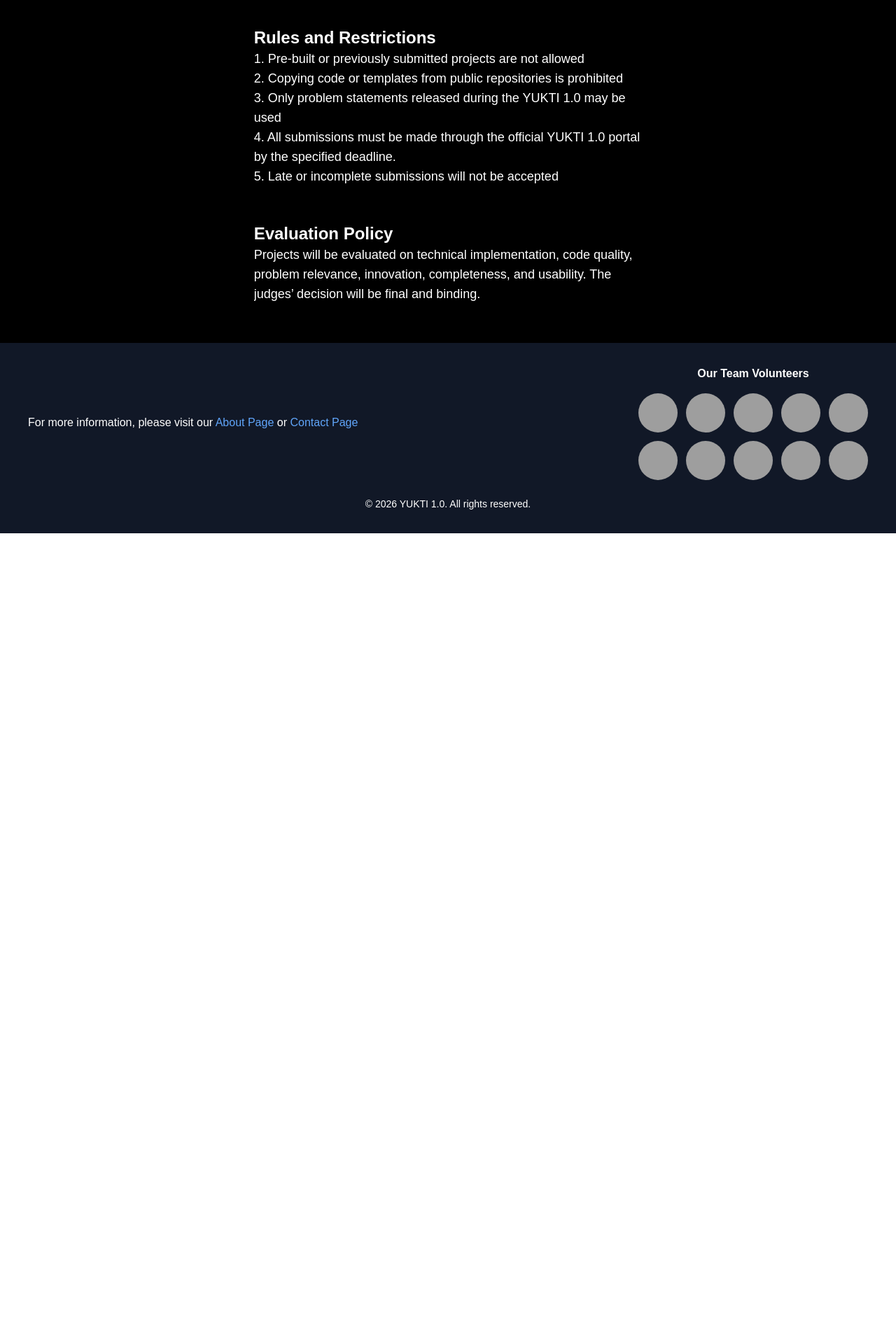
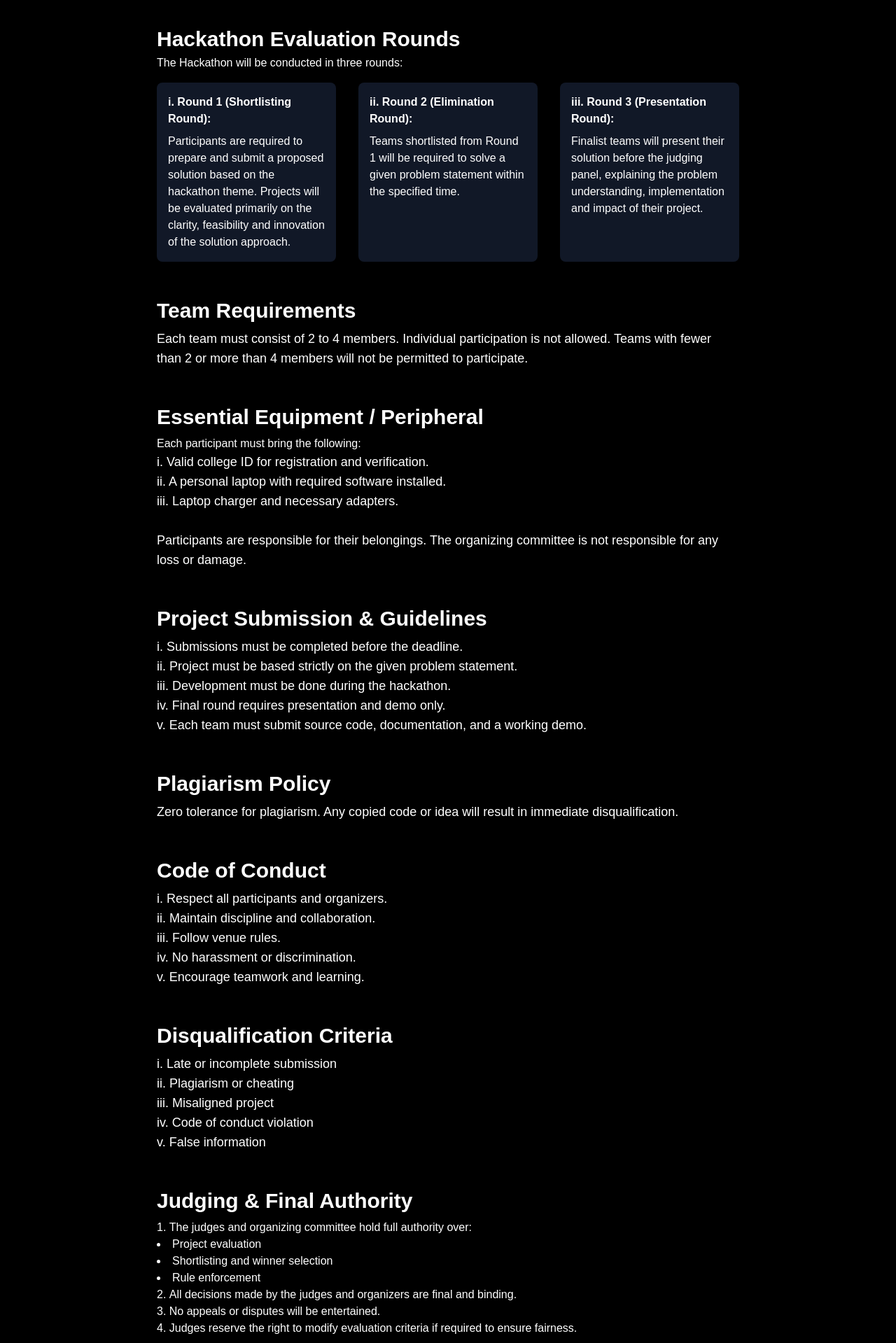
Before and after one commit to RajAdityaCoder/Yukti-hackathon, a React (Create React App) app: page /rules in a window 1280 px wide. Shown: the part 521-2440 px from the top of the page at 70% size. Before the commit the page ends 1283 px from the top, so only its background shows below. Built offline with nearby package versions, Linux system fonts and the light colour scheme; grey boxes are pictures that could not be loaded.

Commit message:
final commit

```diff
--- a/src/pages/prizes.js
+++ b/src/pages/prizes.js
@@ -4,37 +4,58 @@ import prize from "../assets/InShot_20260204_145801391.png";
 
 const Prizes = () => {
   return (
-    <div className="flex flex-col justify-center items-center bg-black w-[100%] lg:text-base sm:text-sm gap-4">
-      <div className="flex flex-col justify-center items-center gap-4 mb-32">
-        <img src={logo} alt="logo" width={500} height={500} />
-        <h1 className="font-bold text-2xl text-white">Prizes</h1>
-        <hr className="w-1/2 border-t-2 border-white" />
-        <p className="text-lg text-center text-white">
+    <div className="flex flex-col items-center justify-center bg-black w-full gap-4 px-4">
+      <div className="flex flex-col items-center gap-6 mb-32 w-full">
+        <img
+          src={logo}
+          alt="logo"
+          className="w-64 lg:w-[500px] h-auto drop-shadow-[0_0_30px_rgba(140,82,255,0.4)]"
+        />
+
+        <h1 className="font-bold text-3xl text-white tracking-wide">
+          🏆 Prizes
+        </h1>
+
+        <hr className="w-1/2 border-t-2 border-white/30" />
+
+        <p className="text-lg text-center text-white/80 max-w-2xl">
           Prizes will be distributed to the top 3 teams based on the judging
           criteria.
         </p>
-        <div className="flex flex-col justify-between items-center gap-4">
-          <img className="w-auto h-96" src={prize} alt="Prizes" />
-          <div className="flex flex-row justify-between items-center w-11/12 gap-4">
-            <div className="flex flex-col justify-between items-center gap-2">
-              <p className="text-white text-2xl font-bold">First Place</p>
-              <p className="text-white text-2xl font-bold">₹10,000</p>
+
+        {/* Prize Image */}
+        <img
+          src={prize}
+          alt="Prizes"
+          className="w-full max-w-md lg:max-w-xl h-auto rounded-xl
+                     shadow-[0_0_40px_rgba(140,82,255,0.25)]
+                     hover:scale-105 transition-all duration-500"
+        />
+
+        <div className="flex flex-col lg:flex-row justify-between items-center w-full max-w-3xl gap-6 mt-6">
+          {[
+            { title: "🥇 First Place", amount: "₹10,000" },
+            { title: "🥈 Second Place", amount: "₹5,000" },
+            { title: "🥉 Third Place", amount: "₹2,100" },
+          ].map((item, i) => (
+            <div
+              key={i}
+              className="flex flex-col items-center gap-2 px-8 py-6 rounded-2xl
+                         bg-white/5 backdrop-blur-md border border-white/10
+                         hover:border-[#8c52ff] hover:shadow-[0_0_25px_rgba(140,82,255,0.4)]
+                         hover:-translate-y-2 transition-all duration-300"
+            >
+              <p className="text-white text-xl font-bold">{item.title}</p>
+              <p className="text-[#8c52ff] text-2xl font-extrabold">
+                {item.amount}
+              </p>
             </div>
-            <div className="flex flex-col justify-between items-center gap-2">
-              <p className="text-white text-2xl font-bold">Second Place</p>
-              <p className="text-white text-2xl font-bold">₹5,000</p>
-            </div>
-            <div className="flex flex-col justify-between items-center gap-2">
-              <p className="text-white text-2xl font-bold">Third Place</p>
-              <p className="text-white text-2xl font-bold">₹2,100</p>
-            </div>
-          </div>
+          ))}
         </div>
-        <div className="flex flex-col justify-between items-center mt-8 mb-8">
-          <p className="text-white text-lg">
-            All other participants will receive a certificate of participation.
-          </p>
-        </div>
+
+        <p className="text-white/70 text-lg text-center mt-8">
+          All other participants will receive a certificate of participation.
+        </p>
       </div>
     </div>
   );
--- a/src/pages/rules.js
+++ b/src/pages/rules.js
@@ -3,42 +3,154 @@ import rules from "../assets/toppng.com-rules-and-regulations-1235x758.png";
 
 const Rules = () => {
   return (
-    <div className="flex flex-col items-center justify-center bg-black w-[100%] lg:text-base sm:text-sm gap-4">
-      <div className="flex flex-col items-center justify-between w-11/12 mt-10 gap-5 mb-10">
-        <img src={rules} alt="YUKTI 1.0 Rules" className="w-96 h-auto" />
-        <h2 className="text-4xl font-bold text-center text-white">
+    <div className="flex flex-col items-center justify-center bg-black w-full gap-4 px-4">
+      <div className="flex flex-col items-center w-full max-w-6xl mt-10 gap-5 mb-10">
+        {/* Header */}
+        <img
+          src={rules}
+          alt="YUKTI 1.0 Rules"
+          className="w-72 lg:w-96 h-auto"
+        />
+
+        <h2 className="text-3xl lg:text-4xl font-bold text-center text-white">
           YUKTI 1.0 Rules
         </h2>
+
         <hr className="w-full border-t-2 border-white" />
+
         <p className="text-lg text-center text-white">
           Please read the rules carefully before registering.
         </p>
-        <div className="w-2/4 p-4 text-lg text-white">
-          <span className="font-bold text-2xl">Rules and Restrictions</span>
-          <p> 1. Pre-built or previously submitted projects are not allowed</p>
+
+        {/* Evaluation Rounds */}
+        <div className="w-full lg:w-3/4 p-4 text-white">
+          <h3 className="font-bold text-2xl lg:text-3xl">
+            Hackathon Evaluation Rounds
+          </h3>
+          <p className="text-base mt-1">
+            The Hackathon will be conducted in three rounds:
+          </p>
+
+          <div className="flex flex-col lg:flex-row gap-6 lg:gap-8 mt-4">
+            <Round
+              title="i. Round 1 (Shortlisting Round):"
+              text="Participants are required to prepare and submit a proposed solution based on the hackathon theme. Projects will be evaluated primarily on the clarity, feasibility and innovation of the solution approach."
+            />
+            <Round
+              title="ii. Round 2 (Elimination Round):"
+              text="Teams shortlisted from Round 1 will be required to solve a given problem statement within the specified time."
+            />
+            <Round
+              title="iii. Round 3 (Presentation Round):"
+              text="Finalist teams will present their solution before the judging panel, explaining the problem understanding, implementation and impact of their project."
+            />
+          </div>
+        </div>
+
+        {/* Reusable Section Wrapper */}
+        {[
+          {
+            title: "Team Requirements",
+            content:
+              "Each team must consist of 2 to 4 members. Individual participation is not allowed. Teams with fewer than 2 or more than 4 members will not be permitted to participate.",
+          },
+        ].map((item, i) => (
+          <Section key={i} title={item.title}>
+            <p>{item.content}</p>
+          </Section>
+        ))}
+
+        <Section title="Essential Equipment / Peripheral">
+          <p className="text-base">
+            Each participant must bring the following:
+          </p>
+          <p>i. Valid college ID for registration and verification.</p>
+          <p>ii. A personal laptop with required software installed.</p>
+          <p>iii. Laptop charger and necessary adapters.</p>
+          <br />
           <p>
-            2. Copying code or templates from public repositories is prohibited
+            Participants are responsible for their belongings. The organizing
+            committee is not responsible for any loss or damage.
           </p>
+        </Section>
+
+        <Section title="Project Submission & Guidelines">
+          <p>i. Submissions must be completed before the deadline.</p>
           <p>
-            3. Only problem statements released during the YUKTI 1.0 may be used
+            ii. Project must be based strictly on the given problem statement.
           </p>
+          <p>iii. Development must be done during the hackathon.</p>
+          <p>iv. Final round requires presentation and demo only.</p>
           <p>
-            4. All submissions must be made through the official YUKTI 1.0
-            portal by the specified deadline.
+            v. Each team must submit source code, documentation, and a working
+            demo.
           </p>
-          <p> 5. Late or incomplete submissions will not be accepted</p>
-        </div>
-        <div className="w-2/4 p-4 text-lg text-white">
-          <span className="font-bold text-2xl">Evaluation Policy</span>
+        </Section>
+
+        <Section title="Plagiarism Policy">
           <p>
-            Projects will be evaluated on technical implementation, code
-            quality, problem relevance, innovation, completeness, and usability.
-            The judges’ decision will be final and binding.
+            Zero tolerance for plagiarism. Any copied code or idea will result
+            in immediate disqualification.
           </p>
-        </div>
+        </Section>
+
+        <Section title="Code of Conduct">
+          <p>i. Respect all participants and organizers.</p>
+          <p>ii. Maintain discipline and collaboration.</p>
+          <p>iii. Follow venue rules.</p>
+          <p>iv. No harassment or discrimination.</p>
+          <p>v. Encourage teamwork and learning.</p>
+        </Section>
+
+        <Section title="Disqualification Criteria">
+          <p>i. Late or incomplete submission</p>
+          <p>ii. Plagiarism or cheating</p>
+          <p>iii. Misaligned project</p>
+          <p>iv. Code of conduct violation</p>
+          <p>v. False information</p>
+        </Section>
+
+        <Section title="Judging & Final Authority">
+          <ol className="list-decimal list-inside text-base">
+            <li>
+              The judges and organizing committee hold full authority over:
+              <ul className="list-disc list-inside text-base">
+                <li>Project evaluation</li>
+                <li>Shortlisting and winner selection</li>
+                <li>Rule enforcement</li>
+              </ul>
+            </li>
+            <li>
+              All decisions made by the judges and organizers are final and
+              binding.
+            </li>
+            <li>No appeals or disputes will be entertained.</li>
+            <li>
+              Judges reserve the right to modify evaluation criteria if required
+              to ensure fairness.
+            </li>
+          </ol>
+          <p className="mt-2">
+            All decisions made by judges and organizers are final.
+          </p>
+        </Section>
       </div>
     </div>
   );
 };
 
+const Section = ({ title, children }) => (
+  <div className="w-full lg:w-3/4 p-4 text-lg text-white">
+    <h3 className="font-bold text-2xl lg:text-3xl mb-2">{title}</h3>
+    {children}
+  </div>
+);
+
+const Round = ({ title, text }) => (
+  <div className="bg-gray-900 p-4 rounded-lg flex-1">
+    <h3 className="font-semibold mb-2 text-white">{title}</h3>
+    <p className="text-sm lg:text-base text-white">{text}</p>
+  </div>
+);
+
 export default Rules;
```
Also changed, not shown: src/pages/about.js (+33 -35 lines), src/pages/home.js (+142 -11 lines), src/assets/CSI-logo-removedBG.png (added), src/assets/CSI-logo.png (deleted).
